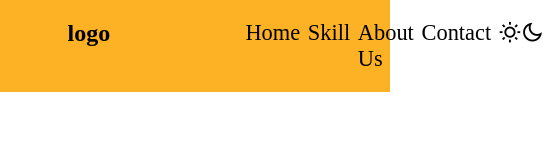
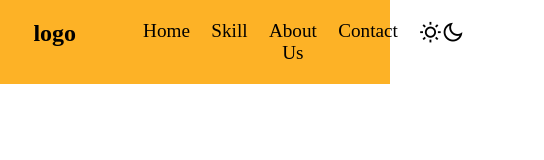
Before and after one commit to HABcoder/Prt-in-progress-, a plain HTML site: page index.html in a window 390 px wide. Shown: the whole page, 544 px wide, since content can reach past the window. Drawn offline with nearby package versions, Linux system fonts and the light colour scheme.

Commit message:
add responsiveness

```diff
--- a/style.css
+++ b/style.css
@@ -11,8 +11,9 @@ body{overflow-x: hidden;width: 100%;height:100%;}
     padding: 20px;
 }
 .navbar-links{
-    width: 30%;
+    width: 45%;
     padding: 20px;
+    text-align: center;
     /* background-color: blueviolet; */
 }
 .navbar-links ul {
@@ -54,3 +55,34 @@ body{overflow-x: hidden;width: 100%;height:100%;}
 .navbar-links ul li i{
     font-size: 140%;
  }
+
+ @media (max-width:1199px){
+    .navbar-links{
+        width: 55%;
+        padding: 20px;
+        text-align: center;
+    }
+ }
+ @media (max-width:981px){
+    .navbar-links{
+        width: 60%;
+        padding: 20px;
+    }
+    .navbar-links ul li a{
+        text-decoration: none;
+        position: relative;
+        font-size: 120%;
+    }
+ }
+
+ @media (max-width:799px){
+    .navbar-links{
+        width: 65%;
+        padding: 20px;
+    }
+    .navbar-links ul li a{
+        text-decoration: none;
+        position: relative;
+        font-size: 120%;
+    }
+ }
```
